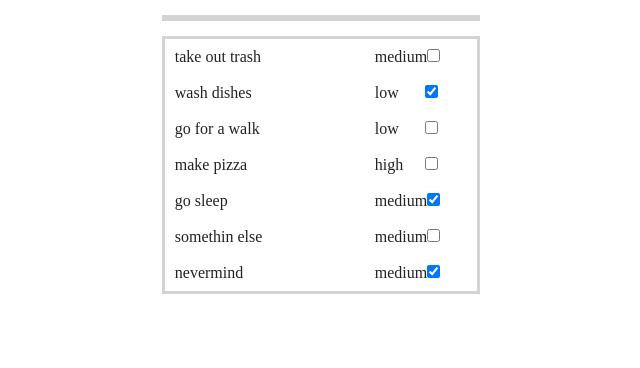
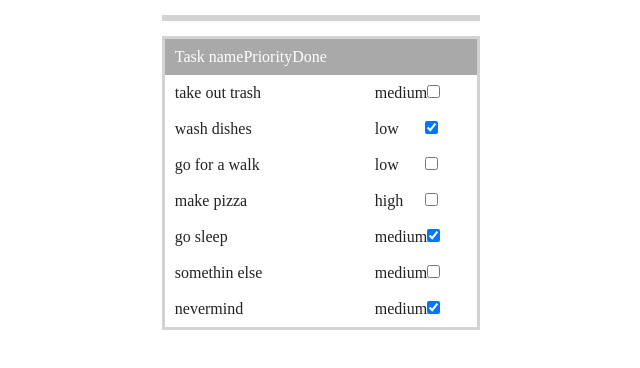
Before and after one commit to kamildomagalski/ToDo-App, a React (Create React App) app: page / in a window 1280 px wide. Shown: the top 368 px of the page, without its empty margins (319-959 px from the left). Built offline with nearby package versions, Linux system fonts and the light colour scheme.

Commit message:
add HeaderRow with basic styling

```diff
--- a/src/App.js
+++ b/src/App.js
@@ -1,6 +1,7 @@
 import React, {useState} from 'react';
 import RowContainer from "./components/RowContainer";
 import TaskRow from "./components/TaskRow";
+import HeaderRow from "./components/HeaderRow";
 
 
 function App() {
@@ -50,6 +51,7 @@ function App() {
 
         </RowContainer>
         <RowContainer>
+          <HeaderRow/>
           {tasks.map((task, i)=>{
             return(
               <TaskRow key={i} task={task}/>
--- /dev/null
+++ b/src/components/HeaderRow.js
@@ -0,0 +1,12 @@
+import React from 'react';
+
+function HeaderRow() {
+ return (
+  <div className={'headerRow'}>
+   <p className={'headerRow__title'}>Task name</p>
+   <p className={'headerRow__title'}>Priority</p>
+   <p className={'headerRow__title'}>Done</p>
+  </div>
+ );
+}
+export default HeaderRow;
--- /dev/null
+++ b/src/scss/_headerRow.scss
@@ -0,0 +1,10 @@
+.headerRow {
+  display: flex;
+  align-items: center;
+  padding: 10px;
+  background-color: darkgray;
+
+  &__title {
+    color: white;
+  }
+}
--- a/src/scss/main.scss
+++ b/src/scss/main.scss
@@ -5,3 +5,4 @@
 @import 'app';
 @import "rowContainer";
 @import "taskRow";
+@import "headerRow";
```
